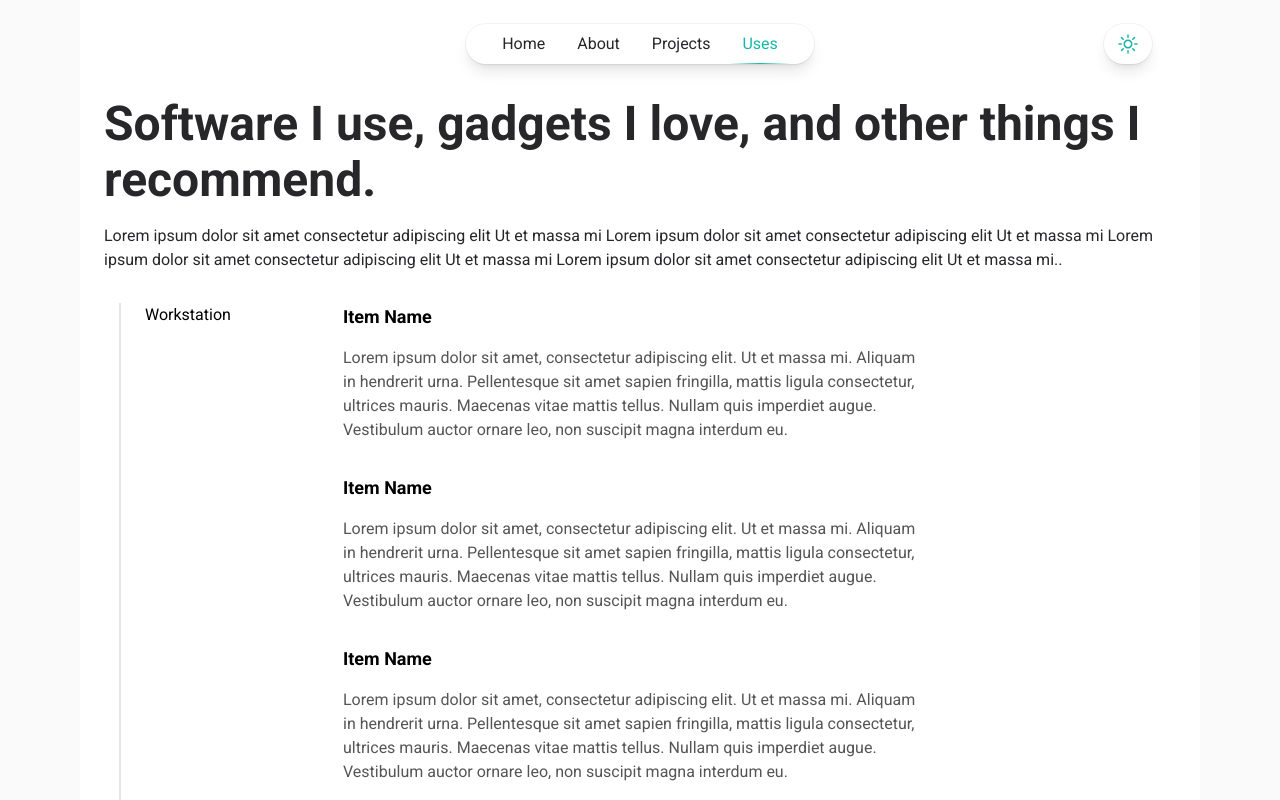
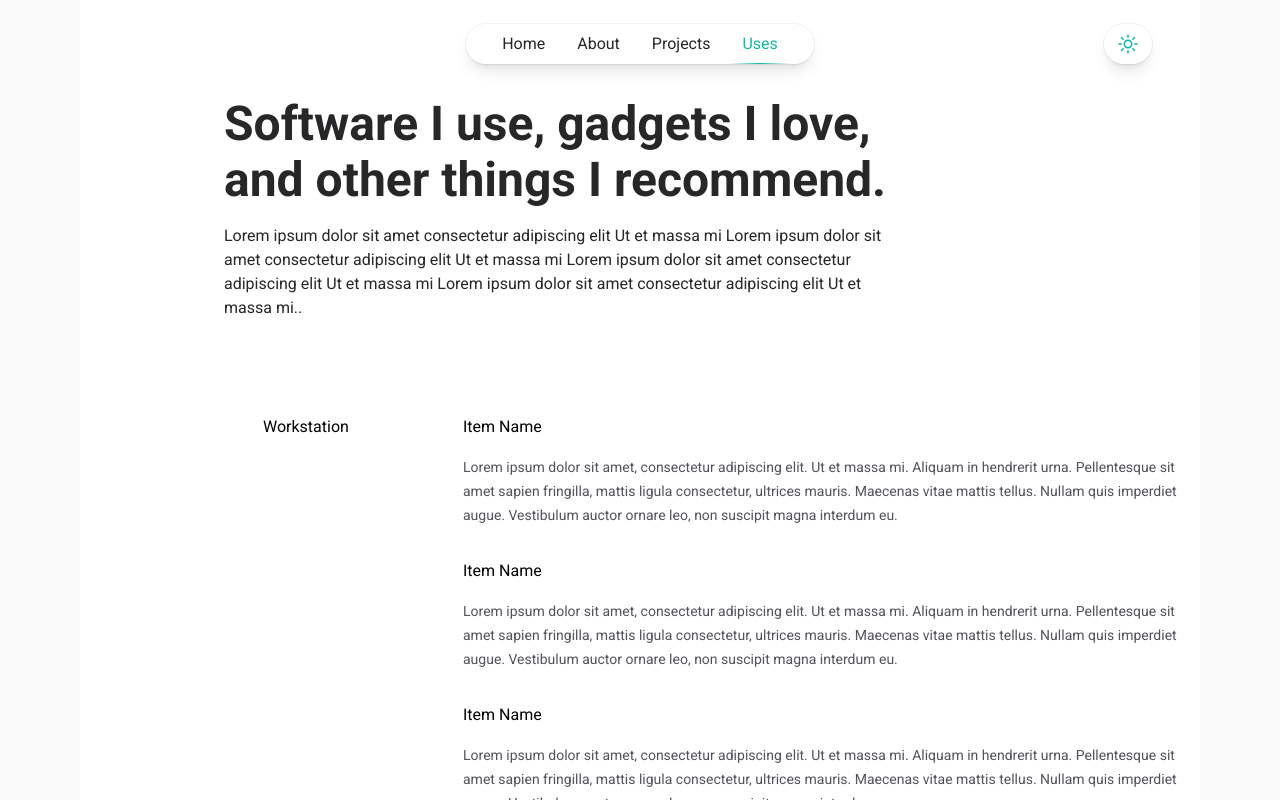
Before and after one commit to wonderer41/Portfolio-220, a Next.js app: page /uses in a window 1280 px wide. Shown: the top 800 px of the page. Built offline with nearby package versions, Linux system fonts and the light colour scheme.

Commit message:
Uses Page CSS

```diff
--- a/src/app/uses/page.jsx
+++ b/src/app/uses/page.jsx
@@ -1,6 +1,5 @@
 import UsesSection from "@/components/UsesSection/UsesSection";
 import { workstationList, developmentList, designList, productivityList } from "@/components/Data";
-import Introduction from "@/components/Introduction/Introduction";
 
 export const metadata = {
   title: 'Portfolio - Uses',
@@ -9,8 +8,8 @@ export const metadata = {
 
 export default function Uses() {
   return (
-    <div className="flex flex-col p-6">
-      <div>
+    <div className="flex flex-col pt-[24px] pb-[64px] px-[144px] gap-[64px]">
+      <div className={"w-[672px] gap-[24px]"}>
         <h1 className="text-zinc-800  dark:text-zinc-100 text-5xl leading-[56px] font-bold mb-4">
         Software I use, gadgets I love, and other things I recommend.
         </h1>
@@ -18,7 +17,7 @@ export default function Uses() {
           Lorem ipsum dolor sit amet consectetur adipiscing elit Ut et massa mi Lorem ipsum dolor sit amet consectetur adipiscing elit Ut et massa mi Lorem ipsum dolor sit amet consectetur adipiscing elit Ut et massa mi Lorem ipsum dolor sit amet consectetur adipiscing elit Ut et massa mi..
         </p>
       </div>
-      <div className="w-[992px]">
+      <div className="w-[992px] gap-[80px]">
         <UsesSection groupName="Workstation" items={workstationList}/>
         <UsesSection groupName="Development Tools" items={developmentList}/>
         <UsesSection groupName="Design" items={designList}/>
--- a/src/components/Data.jsx
+++ b/src/components/Data.jsx
@@ -112,7 +112,6 @@ export const workstationList =[
     description:"Lorem ipsum dolor sit amet, consectetur adipiscing elit. Ut et massa mi. Aliquam in hendrerit urna. Pellentesque sit amet sapien fringilla, mattis ligula consectetur, ultrices mauris. Maecenas vitae mattis tellus. Nullam quis imperdiet augue. Vestibulum auctor ornare leo, non suscipit magna interdum eu.",
   },
 ]
-
 export const developmentList =[
   {
     title: "Item Name",
--- a/src/components/UseCard/UsesCard.css
+++ /dev/null
@@ -1,19 +0,0 @@
-/* DON'T CHANGE ME */
-.uses-card {
-  display: flex;
-  flex-direction: column;
-  row-gap: 16px;
-  width: 100%;
-  max-width: 577px;
-}
-
-.uses-card h3 {
-  margin: 0;
-  font-size: 18px;
-  font-weight: bold;
-}
-
-.uses-card p {
-  margin: 0;
-  color: #555555;
-}
--- a/src/components/UseCard/UsesCard.jsx
+++ b/src/components/UseCard/UsesCard.jsx
@@ -1,19 +1,12 @@
 /* DON'T CHANGE ME */
-import './UsesCard.css';
-import PropTypes from 'prop-types';
 
 const UsesCard = ({ title, description }) => {
   return (
-    <div className={'uses-card'}>
-      <h3>{title}</h3>
-      <p>{description}</p>
+    <div className={"flex flex-col gap-[16px] w-full max-width-[577px]"}>
+      <h3 className={"m-0 font-lg text-bold"}>{title}</h3>
+      <p className={"text-zinc-600 text-sm leading-6"}>{description}</p>
     </div>
   );
 };
 
-UsesCard.propTypes = {
-  title: PropTypes.string.isRequired,
-  description: PropTypes.string.isRequired,
-};
-
 export default UsesCard;
--- a/src/components/UsesSection/UsesSection.jsx
+++ b/src/components/UsesSection/UsesSection.jsx
@@ -1,10 +1,9 @@
-import PropTypes from 'prop-types';
-import UseCard from '../UseCard/UsesCard.jsx';
+import UseCard from '@/components/UseCard/UsesCard';
 
 const UsesSection = ({ groupName, items = [] }) => {
   return (
     <section className="flex flex-col p-[15px]">
-        <div className="flex flex-col lg:flex-row justify-between pl-[24px] border-l-2">
+        <div className="flex flex-col lg:flex-row justify-between pl-[24px] border-l-1 border-zinc-100">
           <h2>{groupName}</h2>
           <div className="w-[738px] flex flex-col gap-y-[32px]">
             {items.map((subitem, subIndex) => (
@@ -16,18 +15,5 @@ const UsesSection = ({ groupName, items = [] }) => {
   );
 };
 
-UsesSection.propTypes = {
-  groupName: PropTypes.string.isRequired,
-  items: PropTypes.arrayOf(
-    PropTypes.shape({
-      title: PropTypes.string.isRequired,
-      description: PropTypes.string.isRequired,
-    })
-  ),
-};
-
-UsesSection.defaultProps = {
-  items: [],
-};
 
 export default UsesSection;
```
